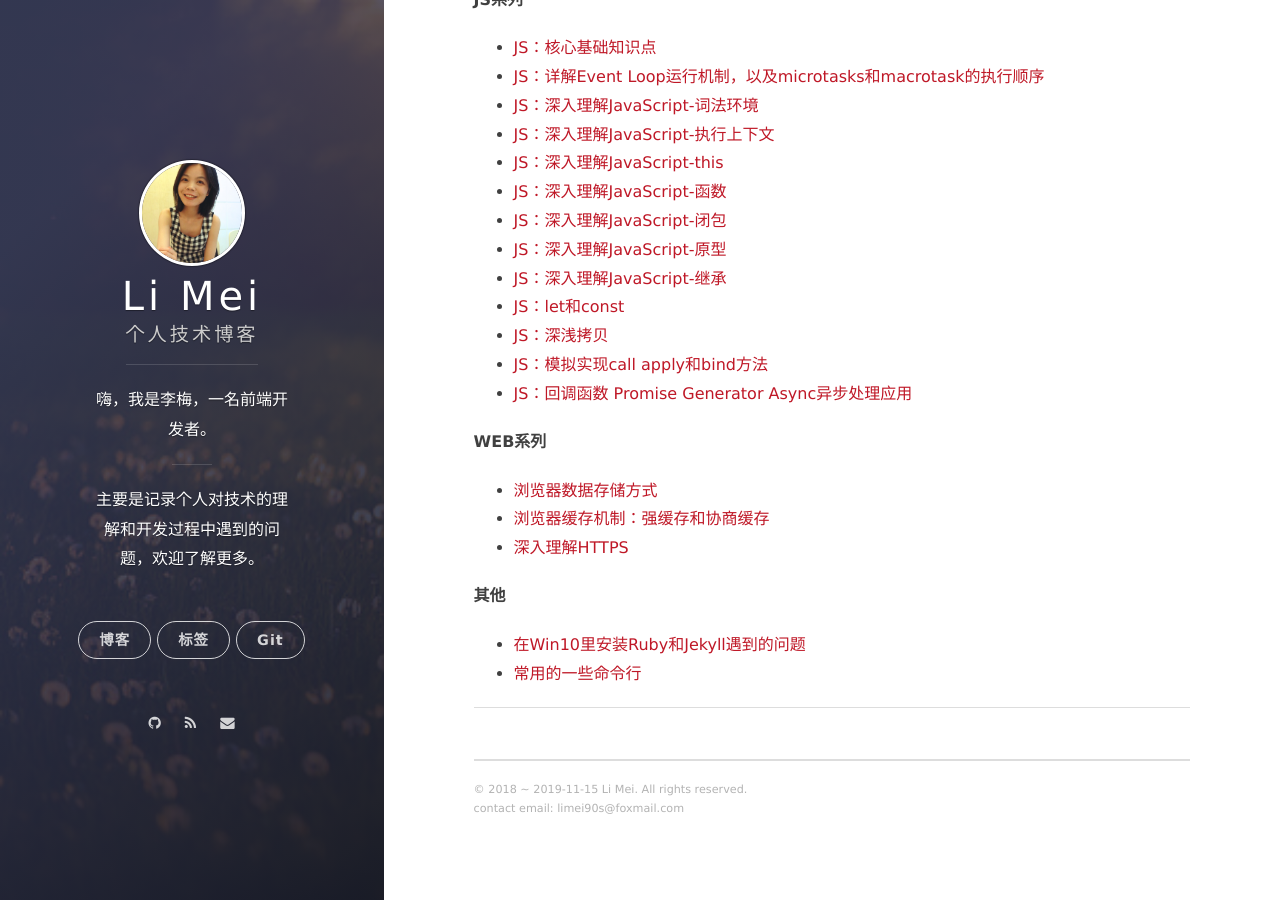
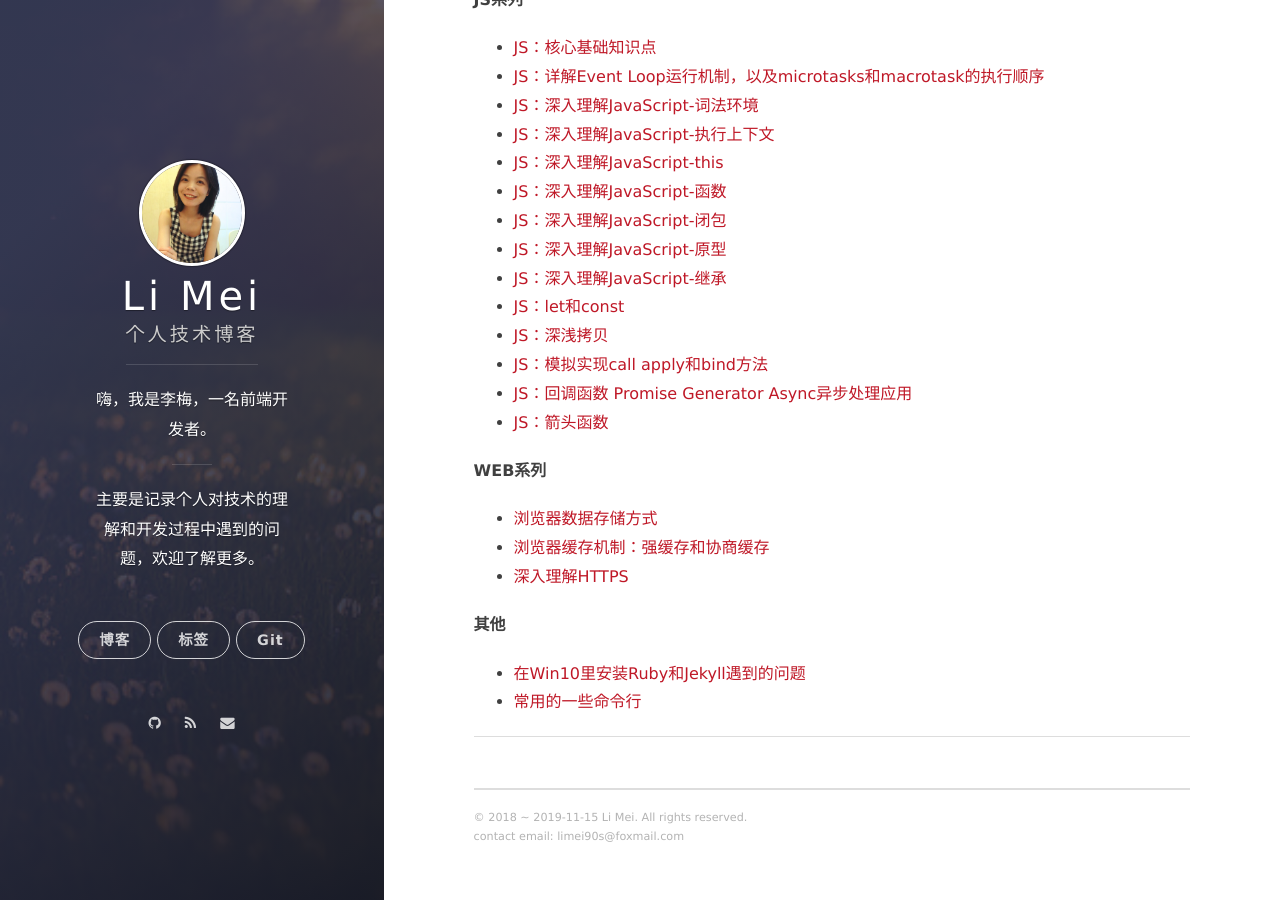
Before and after one commit to LiMeii/LiMeii.github.io, a Jekyll site: the page built from tag.md, in a window 1280 px wide and 900 px high, scrolled down 1103 px. Built offline with Jekyll 4.4.1, drawn with Linux system fonts in a browser that asks for light colours; nearby versions of some CDN libraries.

Commit message:
update tag file

```diff
--- a/tag.md
+++ b/tag.md
@@ -51,6 +51,7 @@ layout: post
 - [JS：深浅拷贝](https://limeii.github.io/2019/06/js-deepshallowcopy/)
 - [JS：模拟实现call apply和bind方法](https://limeii.github.io/2019/06/js-applycallbind-implemented/)
 - [JS：回调函数 Promise Generator Async异步处理应用](https://limeii.github.io/2019/06/js-generator-async/)
+- [JS：箭头函数](https://limeii.github.io/2019/06/js-arrow-function/)
 
 **WEB系列**
 - [浏览器数据存储方式](https://limeii.github.io/2018/11/web-storage/)
```
